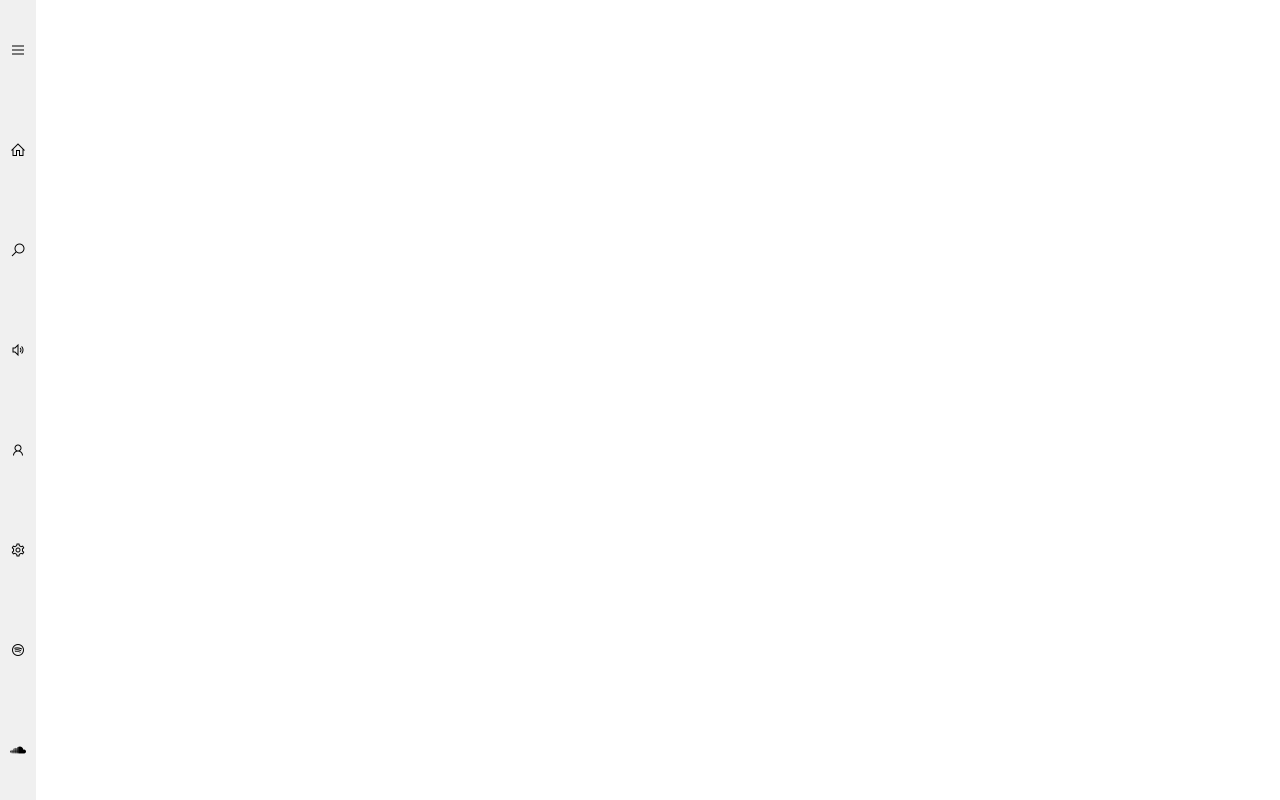
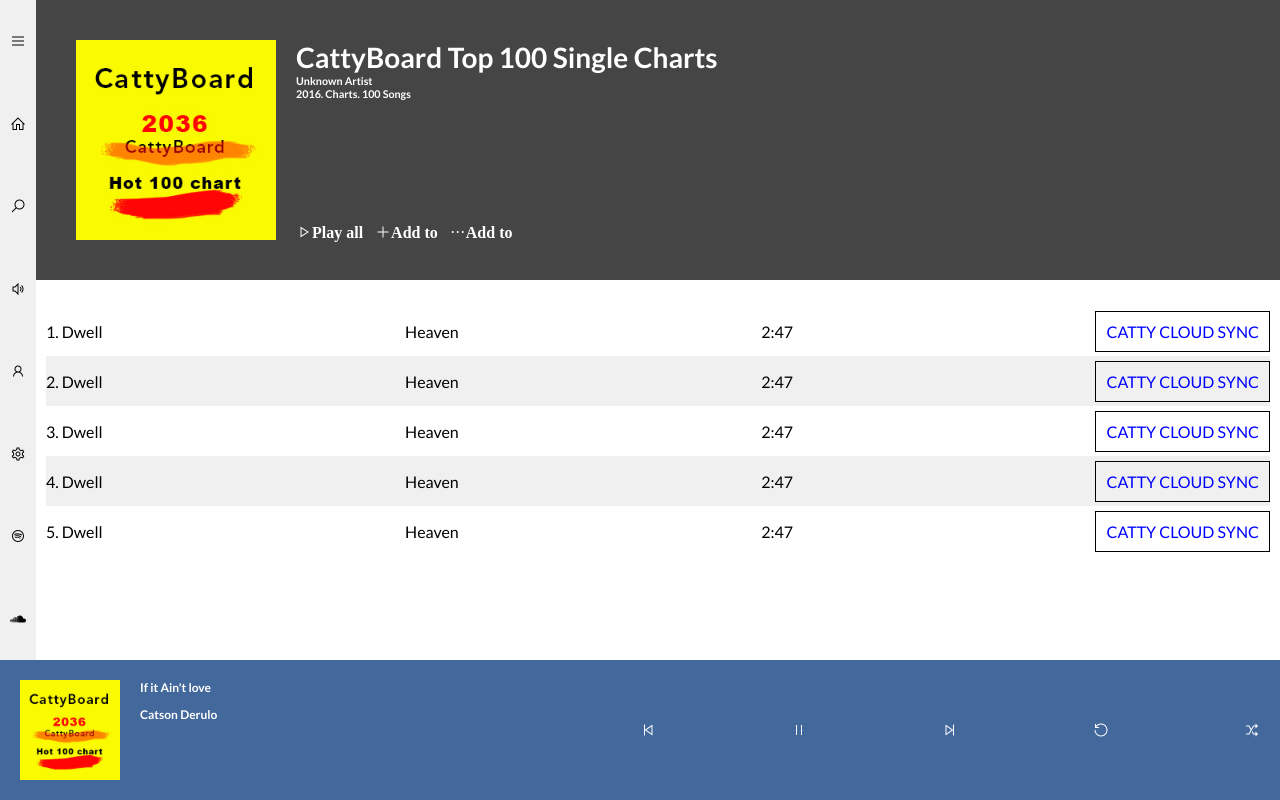
Before and after one commit to pesto-students/p10-avinash-kiranjolisa, a plain HTML site: page Week-1/1.2_la_ui/index.html in a window 1280 px wide. Drawn offline with nearby package versions, Linux system fonts and the light colour scheme.

Commit message:
implemented UI for music player

```diff
--- a/Week-1/1.2_la_ui/index.html
+++ b/Week-1/1.2_la_ui/index.html
@@ -12,6 +12,7 @@
 
     <body>
         <div id="app">
+            <section class="content">
                 <aside class="sidebar--container">
                     <i class="las la-bars"></i>
                     <i class="las la-home"></i>
@@ -22,8 +23,50 @@
                     <i class="lab la-spotify"></i>
                     <i class="lab la-soundcloud"></i>
                 </aside>
+                <main>
+                    <div class="album-details-container">
+                        <img
+                            src="./src/assets/cattyboard.jpg"
+                            alt="Now playing CattyBoard"
+                            class="album-icon"
+                        />
+                        <section class="album-info">
+                            <div>
+                                <h3>CattyBoard Top 100 Single Charts</h3>
+                                <h6>Unknown Artist</h6>
+                                <h6>2016. Charts. 100 Songs</h6>
                             </div>
-
+                            <div class="actions">
+                                <i class="las la-play">Play all</i>
+                                <i class="las la-plus">Add to</i>
+                                <i class="las la-ellipsis-h">Add to</i>
+                            </div>
+                        </section>
+                    </div>
+                    <ul id="next-tracks-list">
+                    </ul>
+                </main>
+            </section>
+            <footer>
+                <div class="current-track-info">
+                    <img
+                        src="./src/assets/cattyboard.jpg"
+                        alt="Now playing CattyBoard"
+                    />
+                    <div>
+                        <p>If it Ain't love</p>
+                        <p>Catson Derulo</p>
+                    </div>
+                </div>
+                <div class="track-action-buttons">
+                    <i class="las la-step-backward"></i>
+                    <i class="las la-pause"></i>
+                    <i class="las la-step-forward"></i>
+                    <i class="las la-undo-alt"></i>
+                    <i class="las la-random"></i>
+                </div>
+            </footer>
+        </div>
         <script src="src/index.js">
         </script>
     </body>
--- a/Week-1/1.2_la_ui/src/index.js
+++ b/Week-1/1.2_la_ui/src/index.js
@@ -1 +1,37 @@
-console.log('init config')
+const tracksContent = [
+    {
+        name: 'Dwell',
+        album: 'Heaven',
+        duration: '2:47',
+    },
+    {
+        name: 'Dwell',
+        album: 'Heaven',
+        duration: '2:47',
+    },
+    {
+        name: 'Dwell',
+        album: 'Heaven',
+        duration: '2:47',
+    },
+    {
+        name: 'Dwell',
+        album: 'Heaven',
+        duration: '2:47',
+    },
+    {
+        name: 'Dwell',
+        album: 'Heaven',
+        duration: '2:47',
+    }
+]
+
+tracksContent.forEach((track, i) => {
+    document.getElementById('next-tracks-list').innerHTML += `
+    <li>
+        <p>${i+1}. ${track.name}</p>
+        <p>${track.album}</p>
+        <p>${track.duration}</p>
+        <a href='#'>CATTY CLOUD SYNC</a>
+    </li>`;
+})
--- a/Week-1/1.2_la_ui/src/styles.css
+++ b/Week-1/1.2_la_ui/src/styles.css
@@ -1,12 +1,34 @@
 :root {
-    --gray: #F0F0F0;
+    --gray-100: #F0F0F0;
+    --gray-1000: #454545;
+    --blue-1000: #43689B;
 }
-
+* {
+    box-sizing: border-box;
+}
 body {
-    box-sizing: border-box;
     margin: 0;
     padding: 0;
     font-family: 'Lato', sans-serif;
+    height: 100vh;
+}
+
+#app {
+    display: flex;
+    flex-direction: column;
+    height: 100%;
+    justify-content: space-between;
+}
+
+main {
+   display: flex;
+   flex-direction: column;
+   width: 100%;
+}
+.content {
+    display: flex;
+    height: 100%;
+    width: 100%;
 }
 
 .sidebar--container {
@@ -14,8 +36,108 @@ body {
     flex-direction: column;
     width: fit-content;
     min-height: 400px;
-    height: 100vh;
     justify-content: space-around;
     padding: 0 10px;
-    background-color: var(--gray);
+    background-color: var(--gray-100);
 }
+
+.album-details-container {
+    padding: 40px;
+    display: flex;
+    gap: 20px;
+    width: 100%;
+    background: var(--gray-1000);
+}
+
+.album-details-container > .album-icon {
+    height: 200px;
+    width: 200px;
+    object-fit: contain;
+}
+
+.album-info {
+    color: white;
+    font-weight: 700;
+    display: flex;
+    justify-content: space-between;
+    flex-direction: column;
+}
+
+.album-info > div{
+    margin: 0;
+}
+
+.album-info div h3 {
+    margin: 0;
+    font-size: 28px;
+}
+.album-info div h6 {
+    margin: 0;
+}
+
+.album-info .actions {
+    display: flex;
+    gap: 12px;
+}
+
+
+#next-tracks-list {
+    list-style-type: none;
+    padding: 10px;
+}
+
+#next-tracks-list li {
+    display: flex;
+    justify-content: space-between;
+    min-height: 50px;
+    margin-right: auto;
+    align-items: center;
+}
+#next-tracks-list li:nth-child(2n) {
+    background-color: var(--gray-100);
+}
+#next-tracks-list li p {
+    margin: 0;
+}
+
+#next-tracks-list a {
+    border: 1px solid black;
+    padding: 10px;
+    text-decoration: none;
+    color: blue;
+}
+
+footer {
+    display: flex;
+    padding: 20px;
+    background-color: var(--blue-1000);
+    color: white;
+}
+
+.current-track-info {
+    display: flex;
+    margin-right: auto;
+    justify-content: flex-start;
+    align-items: flex-start;
+    gap: 20px;
+}
+
+.current-track-info p {
+    margin-top: 0;
+    font-size: 12px;
+    font-weight: 700;
+}
+
+.current-track-info > img {
+    height: 100px;
+    width: 100px;
+    object-fit: cover;
+}
+
+.track-action-buttons {
+    width: 50%;
+    display: flex;
+    justify-content: space-between;
+    align-items: center;
+    flex-wrap: wrap;
+}
```
Lines whose indentation alone changed are shown as unchanged.
